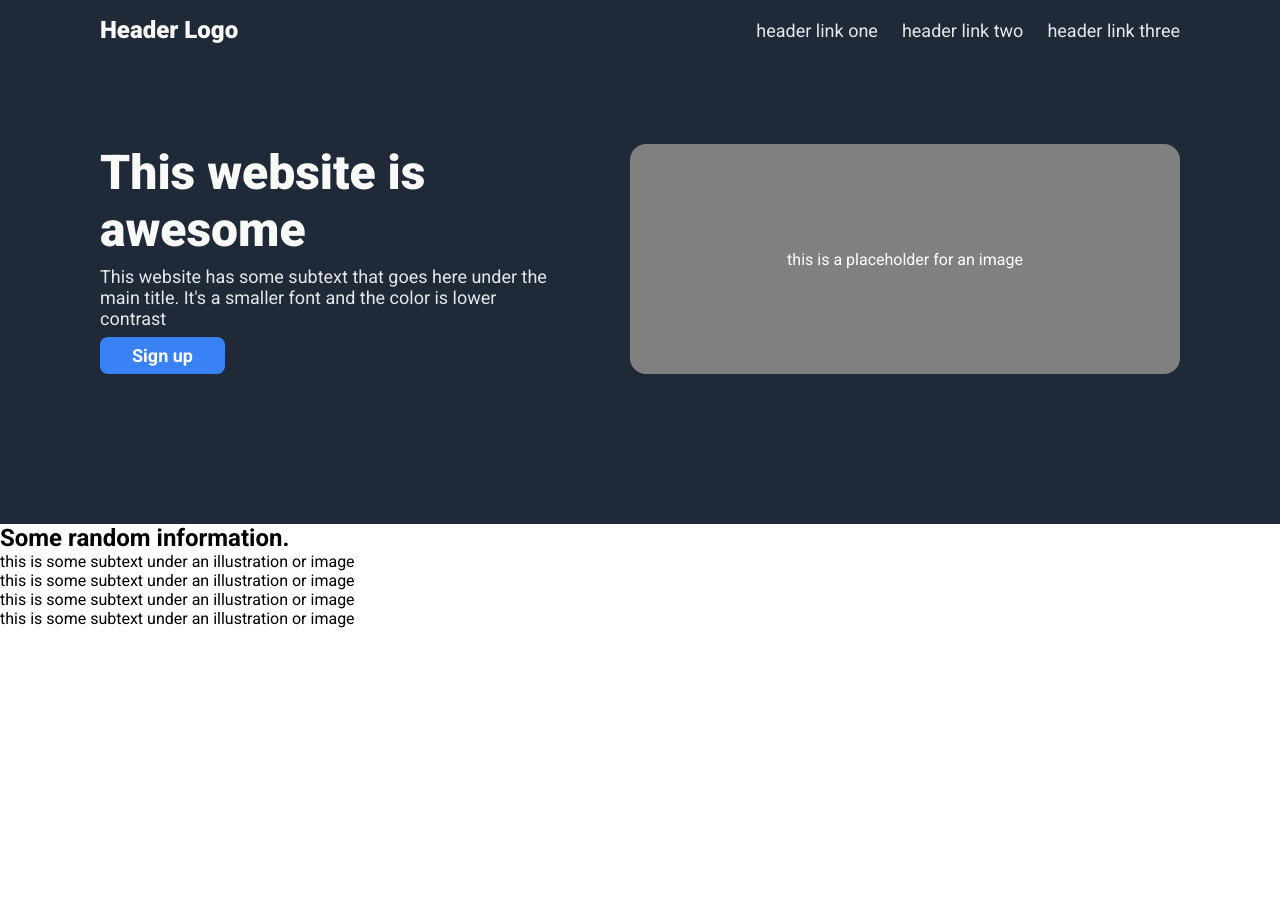
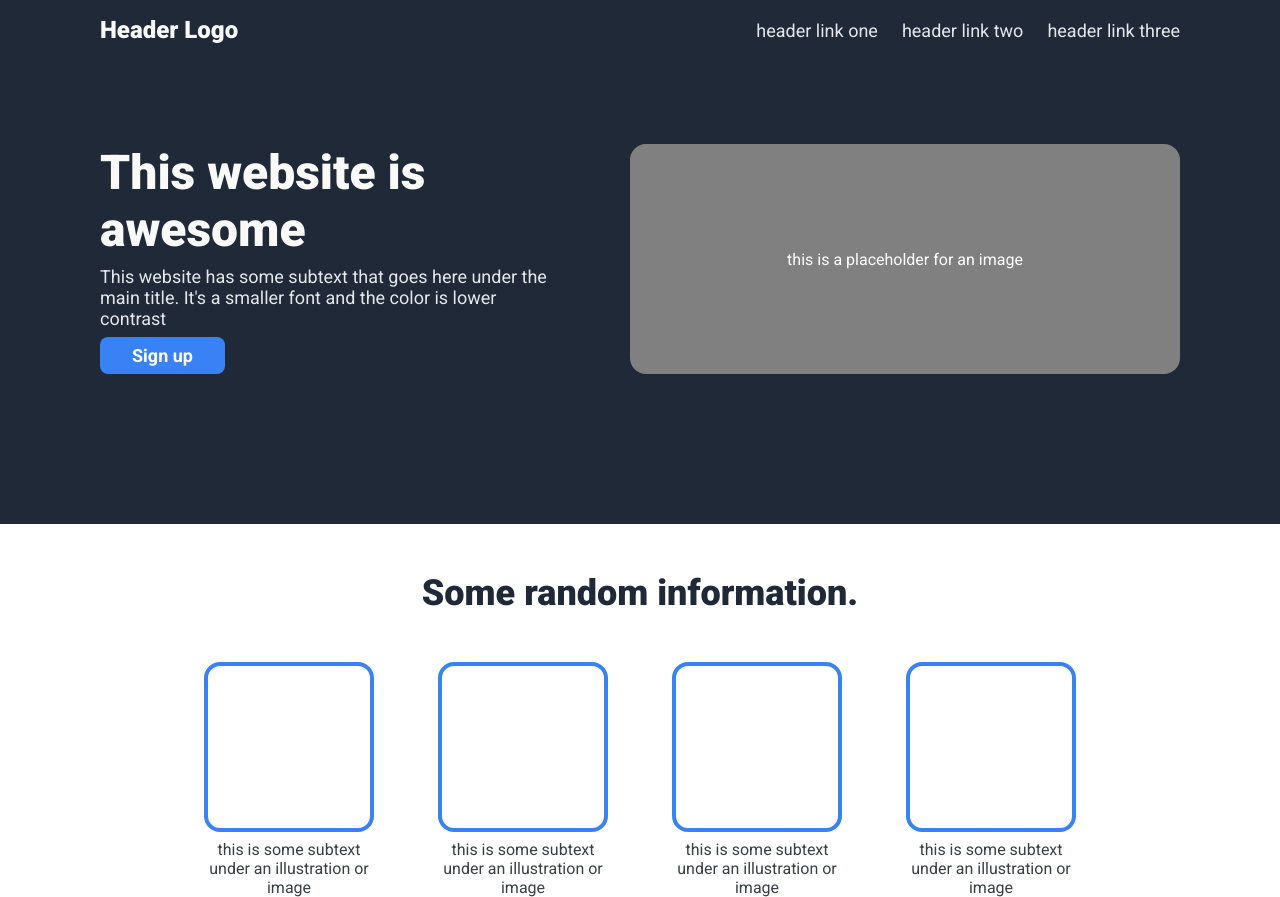
Before and after one commit to jabldawi/landing-page, a plain HTML site: page index.html in a window 1280 px wide. Before the commit the page ends 800 px from the top, so only its background shows below. Drawn offline with Linux system fonts and the light colour scheme.

Commit message:
Finish styling second section

```diff
--- a/styles.css
+++ b/styles.css
@@ -93,3 +93,36 @@ h1 {
     text-decoration: none;
     border: none;
 }
+
+h2 {
+    font-size: 36px;
+    color: #1F2937;
+    font-weight: 900;
+    text-align: center;
+    margin-top: 48px;
+    margin-bottom: 48px;
+}
+
+.call-to-action {
+    display: flex;
+    justify-content: center;
+    gap: 64px;
+}
+
+.border {
+    border: 4px #3882F6 solid;
+    border-radius: 16px;
+    height: 170px;
+}
+
+.border-text {
+    display: flex;
+    flex-direction: column;
+    max-width: 170px;
+}
+
+.border-text > p {
+    text-align: center;
+    margin-top: 8px;
+    color: #3a3f45
+}
```
